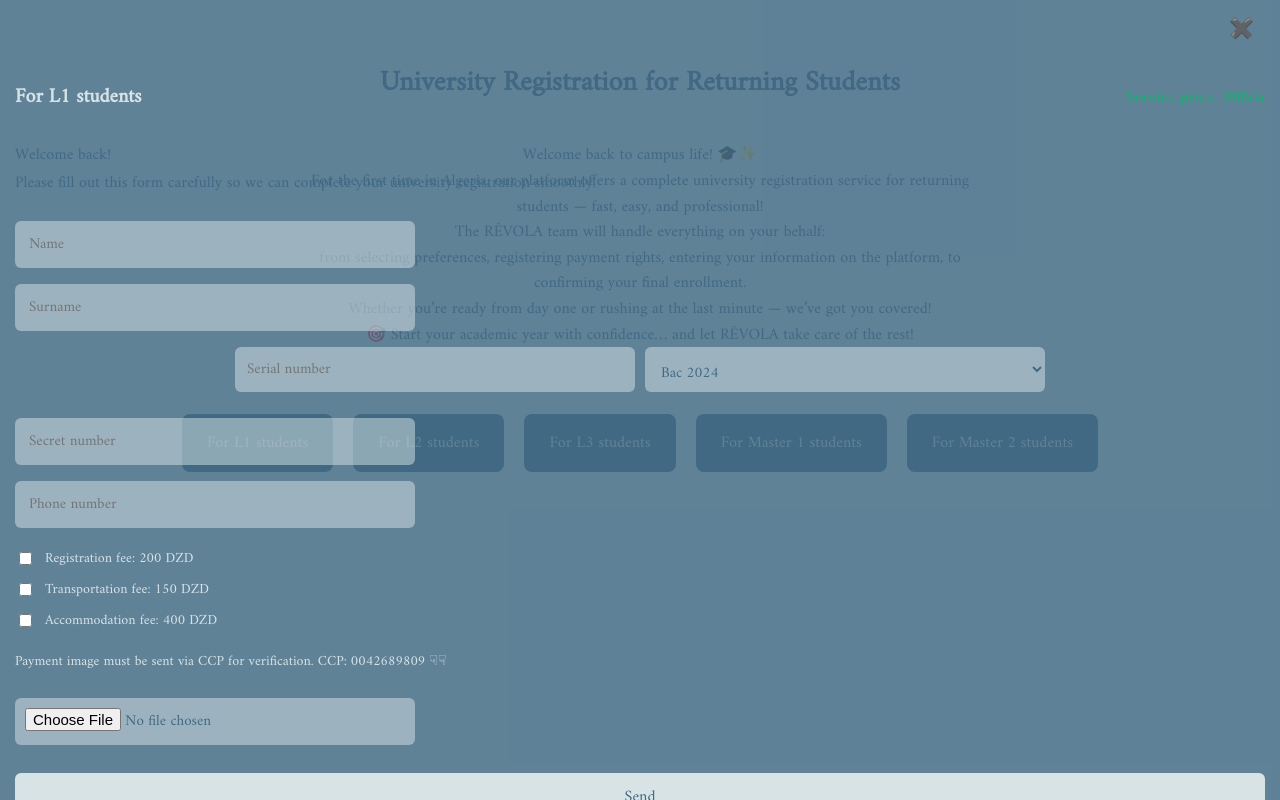
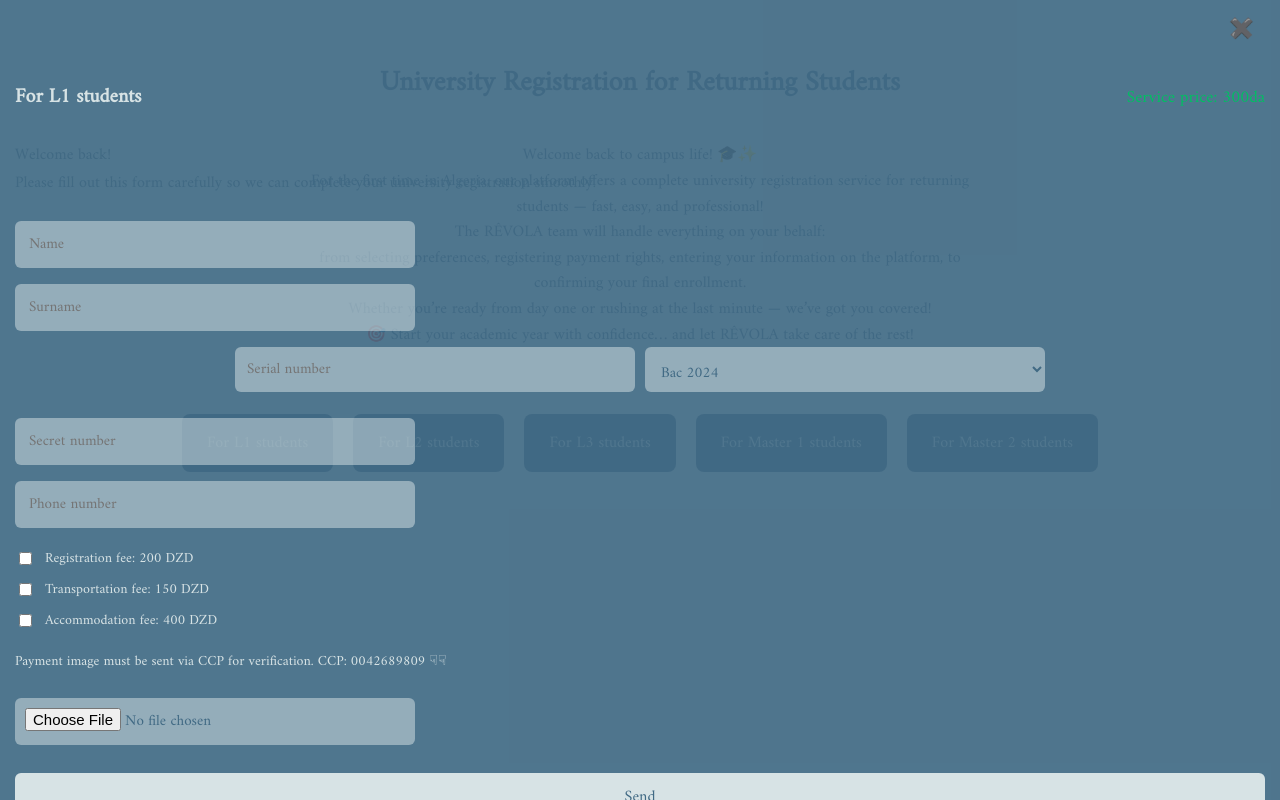
Before and after one commit to revoladesign/revoladesign, a plain HTML site: page old_students.html in a window 1280 px wide. Both pictures are taken after a click on the button "For L1 students". Drawn offline with Linux system fonts and the light colour scheme.

Commit message:
Update old_students.html

```diff
--- a/old_students.html
+++ b/old_students.html
@@ -79,7 +79,7 @@
     .form-overlay {
   position: fixed;
   top: 0; left: 0; right: 0; bottom: 0;
-  background-color: rgba(65, 106, 132, 0.8);
+  background-color: rgba(65, 106, 132, 0.9);
   display: none;
   flex-direction: column;
   z-index: 1000;
```
